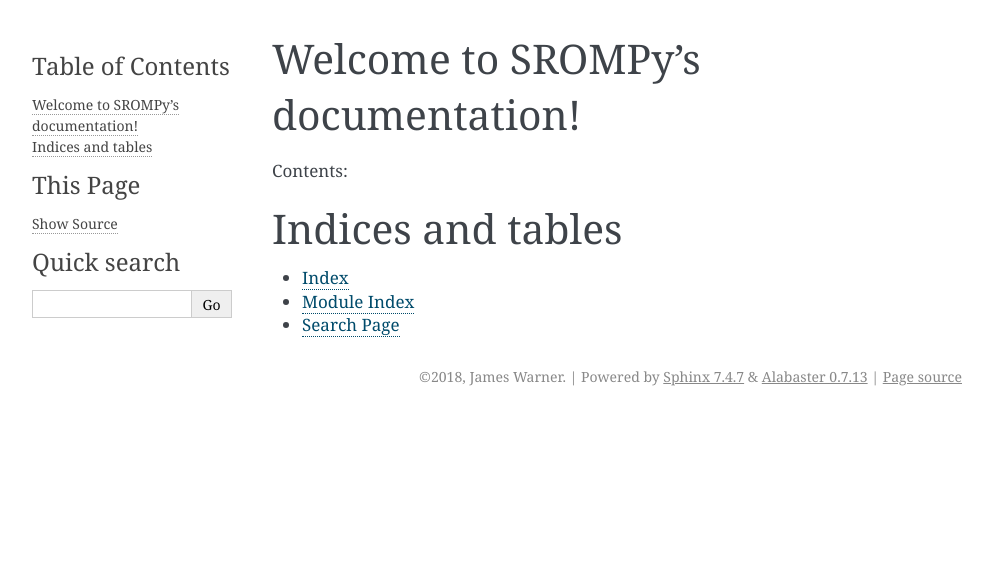
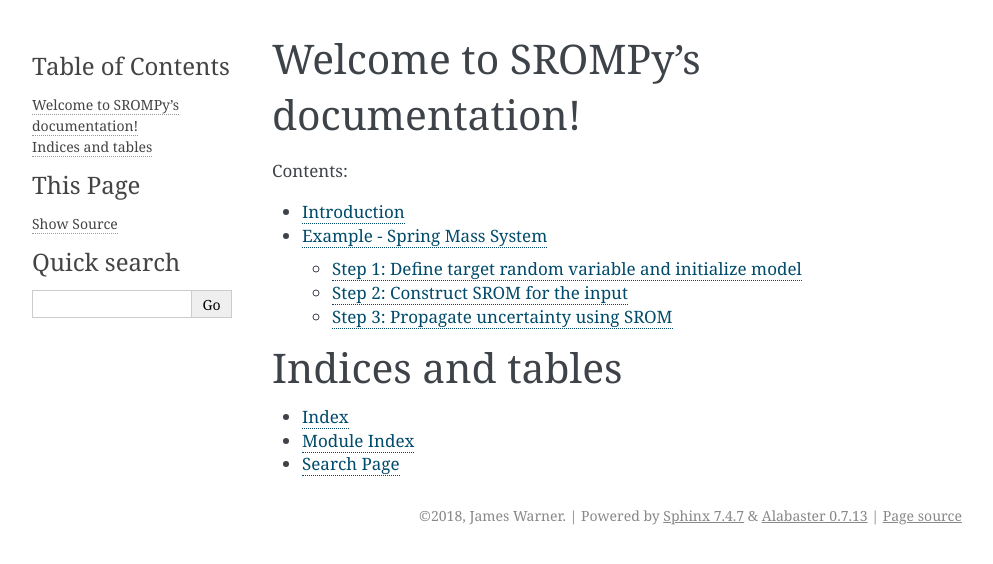
Before and after one commit to nasa/SROMPy, a Sphinx documentation site: the page built from docs/index.rst, in a window 1280 px wide. Shown: the top 564 px of the page, without its empty margins (148-1141 px from the left). Built offline with Sphinx 7.4.7, drawn with Linux system fonts in a browser that asks for light colours; formulas are drawn with MathJax 3; some of the changed lines change nothing that is shown.

Commit message:
Started example section in docs

```diff
--- /dev/null
+++ b/docs/example.rst
@@ -0,0 +1,98 @@
+
+Example - Spring Mass System
+=============================
+
+.. _simulation-layout:
+
+.. figure:: images/spring_mass_diagram.png
+    :align: center
+    :width: 2in
+
+    Spring-mass system
+
+
+Step 1: Define target random variable and initialize model
+-----------------------------------------------------------
+
+
+.. code-block:: python
+
+  #Random variable for spring stiffness
+  stiffness_rv = BetaRandomVariable(alpha=3.,beta=2.,shift=1.,scale=2.5)
+
+
+.. code-block:: python
+
+  #Specify spring-mass system and initialize model:
+  m = 1.5                           #deterministic mass
+  state0 = [0., 0.]                 #initial conditions at rest
+  t_grid = np.arange(0., 10., 0.1)  #time discretization
+  model = SpringMass_1D(m, state0, t_grid)
+
+
+Step 2: Construct SROM for the input
+-------------------------------------
+
+.. code-block:: python
+
+  #Generate SROM for random stiffness
+  sromsize = 10
+  dim = 1
+  input_srom = SROM(sromsize, dim)
+  input_srom.optimize(stiffness_rv)
+
+  #Compare SROM vs target stiffness distribution:
+  pp_input = Postprocessor(input_srom, stiffness_rv)
+  pp_input.compare_CDFs()
+
+
+Step 3: Propagate uncertainty using SROM
+-----------------------------------------
+
+Approach a) Estimate output statistics directly
+^^^^^^^^^^^^^^^^^^^^^^^^^^^^^^^^^^^^^^^^^^^^^^^^
+
+.. code-block:: python
+
+  #Run model to get max disp for each SROM stiffness sample
+  srom_disps = np.zeros(sromsize)
+  (samples, probs) = input_srom.get_params()
+  for i, stiff in enumerate(samples):
+      srom_disps[i] = model.get_max_disp(stiff)
+
+  #Form new SROM for the max disp. solution using samples from the model
+  output_srom = SROM(sromsize, dim)
+  output_srom.set_params(srom_disps, probs)
+
+  #Compare solutions
+  pp_output = Postprocessor(output_srom, mc_solution)
+  pp_output.compare_CDFs()
+
+
+Approach b) Form SROM surrogate model for output
+^^^^^^^^^^^^^^^^^^^^^^^^^^^^^^^^^^^^^^^^^^^^^^^^^
+
+.. code-block:: python
+
+  #Get perturbed input srom samples to run through model for FD
+  stepsize = 1e-12
+  samples_fd = FD.get_perturbed_samples(samples,perturb_vals=[stepsize])
+
+  #Run model to get perturbed outputs for FD calc.
+  perturbed_disps = np.zeros(sromsize)
+  for i, stiff in enumerate(samples_fd):
+      perturbed_disps[i] = model.get_max_disp(stiff)
+  gradient = FD.compute_gradient(srom_disps, perturbed_disps,[stepsize])
+
+
+.. code-block:: python
+
+  #Form SROM surrogate and draw samples from it:
+  surrogate_PWL = SROMSurrogate(input_srom, srom_disps,gradient)
+  stiffness_samples = stiffness_rv.draw_random_sample(5000)
+  output_samples = surrogate_PWL.sample(stiffness_samples)
+  solution_PWL = SampleRV(output_samples)
+
+  #Compare SROM piecewise linear solution to Monte Carlo
+  pp_pwl = Postprocessor(solution_PWL, mc_solution)
+  pp_pwl.compare_CDFs()
--- a/docs/index.rst
+++ b/docs/index.rst
@@ -11,6 +11,8 @@
 .. toctree::
    :maxdepth: 2
 
+   intro
+   example
 
 
 Indices and tables
--- /dev/null
+++ b/docs/intro.rst
@@ -0,0 +1,6 @@
+
+Introduction
+=============
+
+
+Stochastic reduced order models with Python (SROMPy) is a software package developed to enable user-friendly utilization of the stochastic reduced order model (SROM) approach for uncertainty quantification. A SROM is a low dimensional, discrete approximation to a random quantity that enables efficient and non-intrusive stochastic computations. With SROMPy, a user can easily generate a SROM to approximate a random variable or vector described by several different types of probability distributions using the Python programming language.  Once a SROM is constructed, the software also contains functionality to propagate uncertainty through a user-defined computational model to estimate statistics of a given quantity of interest.
```
Also changed, not shown: docs/images/spring_mass_diagram.png (added), 3 other files.
